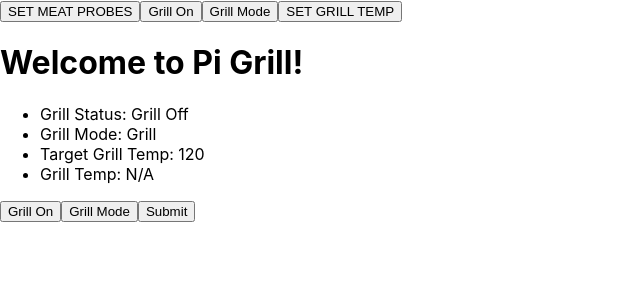
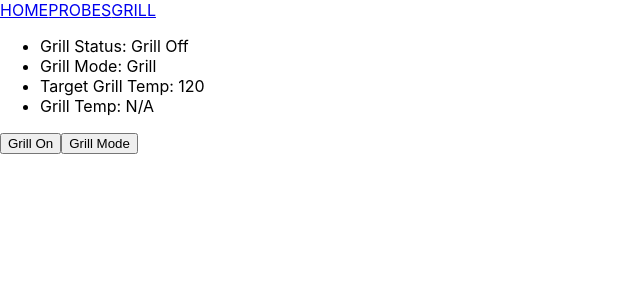
Before and after one commit to Olli-Archives/piGrill, a React (Create React App) app: page / in a window 1280 px wide. Shown: the top 300 px of the page, without its empty margins (0-640 px from the left). Built offline with nearby package versions, Linux system fonts and the light colour scheme.

Commit message:
chore: implement react router

```diff
--- a/package.json
+++ b/package.json
@@ -9,6 +9,8 @@
     "@types/react-dom": "16.9.4",
     "react": "^16.12.0",
     "react-dom": "^16.12.0",
+    "react-router": "^5.1.2",
+    "react-router-dom": "^5.1.2",
     "react-scripts": "3.2.0",
     "typescript": "3.7.2"
   },
@@ -32,5 +34,8 @@
       "last 1 firefox version",
       "last 1 safari version"
     ]
+  },
+  "devDependencies": {
+    "@types/react-router-dom": "^5.1.3"
   }
 }
--- a/src/components/main-page/MainPage.tsx
+++ b/src/components/main-page/MainPage.tsx
@@ -1,29 +1,33 @@
 import React, { useContext } from 'react';
-import GrillSettingsForm from '../forms/grill-settings-form/GrillParameters'
 import { SettingsContext } from '../../contexts/settingsContext';
 import GrillData from '../grill-data/GrillData';
 import NavBar from '../nav-bar/NavBar'
 import ProbeModal from '../forms/probe-modal/ProbeModal';
 import GrillTempModal from '../forms/grill-temp-modal/GrillTempModal';
+import { BrowserRouter as Router, Route, Switch } from 'react-router-dom';
 
 
 export default function MainPage() {
-  const submitChanges = () => {
-    console.log('changes')
-  }
+
   const grillControls = useContext(SettingsContext)
   console.log(grillControls.grillParams)
 
   return (
     <>
-      <NavBar />
-      <main>
-        <h1>Welcome to Pi Grill!</h1>
-        {grillControls.grillParams.displayProbeModal ? <ProbeModal /> : null}
-        {grillControls.grillParams.displayGrillTempModal ? <GrillTempModal /> : null}
-        <GrillData />
-        <button onClick={submitChanges}>Submit</button>
-      </main>
+      <Router>
+        <NavBar />
+        <Switch>
+          <Route path="/probes">
+            <ProbeModal />
+          </Route>
+          <Route path="/grill">
+            <GrillTempModal />
+          </Route>
+          <Route path="">
+            <GrillData />
+          </Route>
+        </Switch>
+      </Router>
     </>
   )
 }
--- a/src/components/nav-bar/NavBar.tsx
+++ b/src/components/nav-bar/NavBar.tsx
@@ -1,5 +1,6 @@
 import React, { useContext } from 'react';
 import { SettingsContext } from '../../contexts/settingsContext';
+import { Link } from 'react-router-dom';
 
 export default function NavBar() {
 
@@ -9,23 +10,9 @@ export default function NavBar() {
 
   return (
     <>
-      <button
-        name="displayProbeModal"
-        onClick={e => toggleBoolean(e)}
-      > SET MEAT PROBES</button>
-      < button onClick={() => setGrillParams({ ...grillParams, grillOn: !grillParams.grillOn })}>
-        {grillControls.grillParams.grillOn === true ? 'Grill Off' : 'Grill On'}
-      </button>
-      <button onClick={() => setGrillParams({ ...grillParams, smokeOn: !grillParams.smokeOn })}>
-        {grillParams.smokeOn === true ? 'Smoke Mode' : 'Grill Mode'}
-      </button>
-      <button
-        name="displayGrillTempModal"
-        onClick={e => toggleBoolean(e)}
-      >
-        SET GRILL TEMP
-      </button>
-
+      <Link to="/">HOME</Link>
+      <Link to="/probes">PROBES</Link>
+      <Link to="/grill">GRILL</Link>
     </>
   )
 }
```
Also changed, not shown: 1 other file (tests, documents, lock files or other folders).
